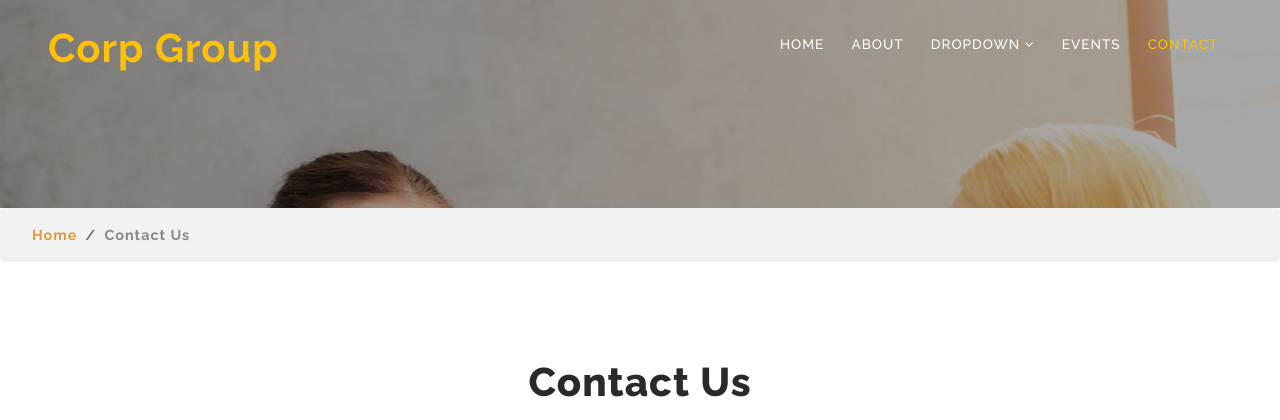
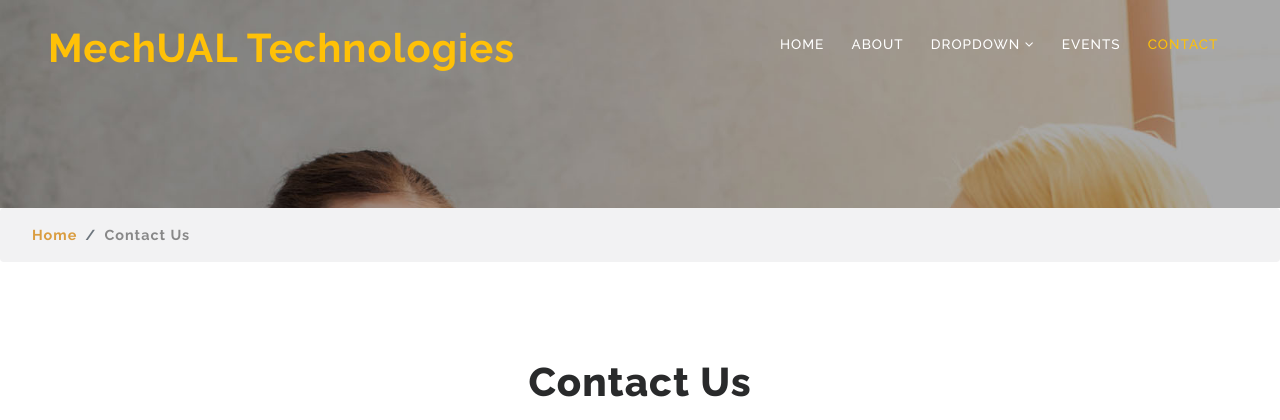
Before and after one commit to Aks132/mechual, a Django app: page /contact.html in a window 1280 px wide. Shown: the top 420 px of the page. Run offline with Django 3.2, Linux system fonts and the light colour scheme; some libraries are stand-ins or nearby versions.

Commit message:
path added

```diff
--- a/mechual_main/templates/mechual_main/about.html
+++ b/mechual_main/templates/mechual_main/about.html
@@ -50,7 +50,7 @@ License URL: http://creativecommons.org/licenses/by/3.0/
                 <!-- nav -->
                 <nav class="py-4">
                     <div id="logo">
-                        <h1> <a href="index.html">Corp Group</a></h1>
+                        <h1> <a href="index.html">MechUAL Technologies</a></h1>
                     </div>
 
                     <label for="drop" class="toggle">Menu</label>
--- a/mechual_main/templates/mechual_main/contact.html
+++ b/mechual_main/templates/mechual_main/contact.html
@@ -50,7 +50,7 @@ License URL: http://creativecommons.org/licenses/by/3.0/
                 <!-- nav -->
                 <nav class="py-4">
                     <div id="logo">
-                        <h1> <a href="index.html">Corp Group</a></h1>
+                        <h1> <a href="index.html">MechUAL Technologies</a></h1>
                     </div>
 
                     <label for="drop" class="toggle">Menu</label>
@@ -204,8 +204,8 @@ License URL: http://creativecommons.org/licenses/by/3.0/
 
     <!-- copyright -->
     <div class="cpy-right text-center py-3">
-        <p class="">© 2019 Corp Group. All rights reserved | Design by
-            <a href="http://w3layouts.com"> W3layouts.</a>
+        <p class="">© 2021 MechUAL Technologies. All rights reserved.
+
         </p>
     </div>
     <!-- //copyright -->
--- a/mechual_main/templates/mechual_main/events.html
+++ b/mechual_main/templates/mechual_main/events.html
@@ -50,7 +50,7 @@ License URL: http://creativecommons.org/licenses/by/3.0/
                 <!-- nav -->
                 <nav class="py-4">
                     <div id="logo">
-                        <h1> <a href="index.html">Corp Group</a></h1>
+                        <h1> <a href="index.html">MechUAL Technologies</a></h1>
                     </div>
 
                     <label for="drop" class="toggle">Menu</label>
```
